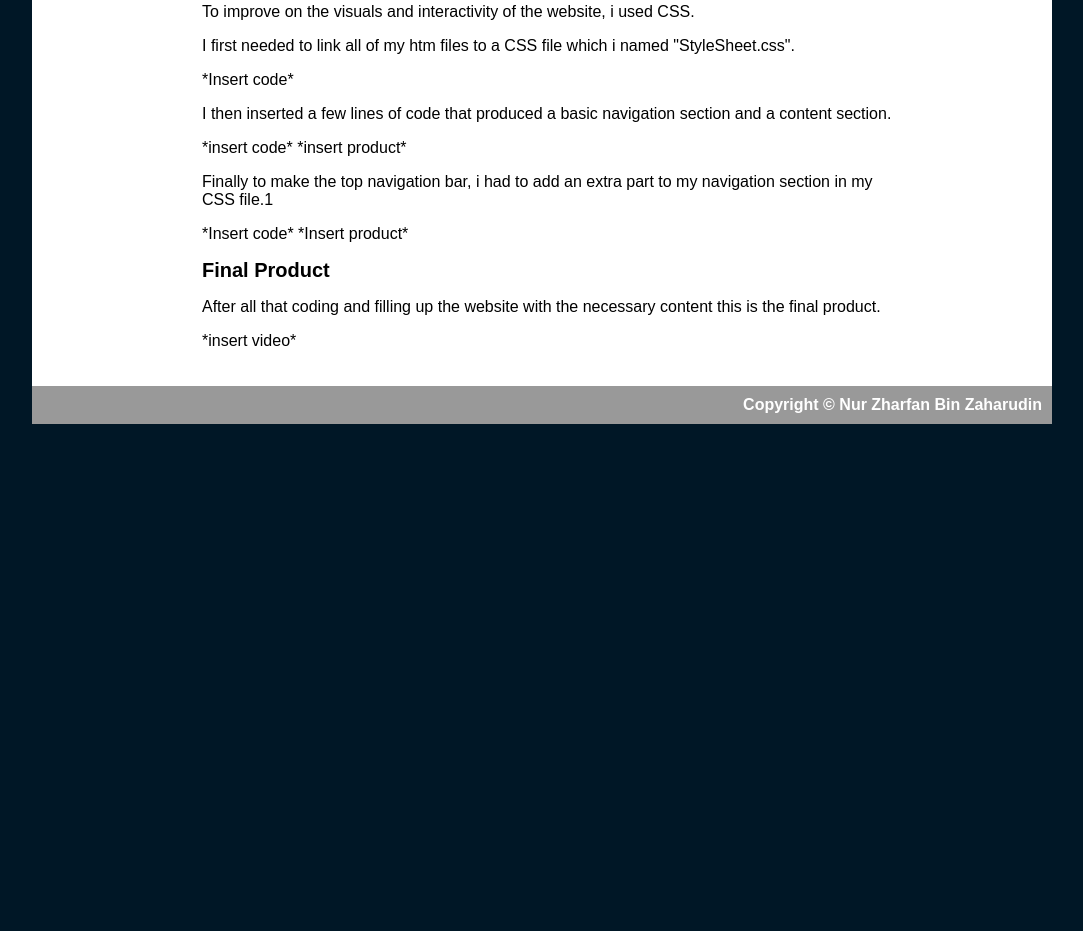
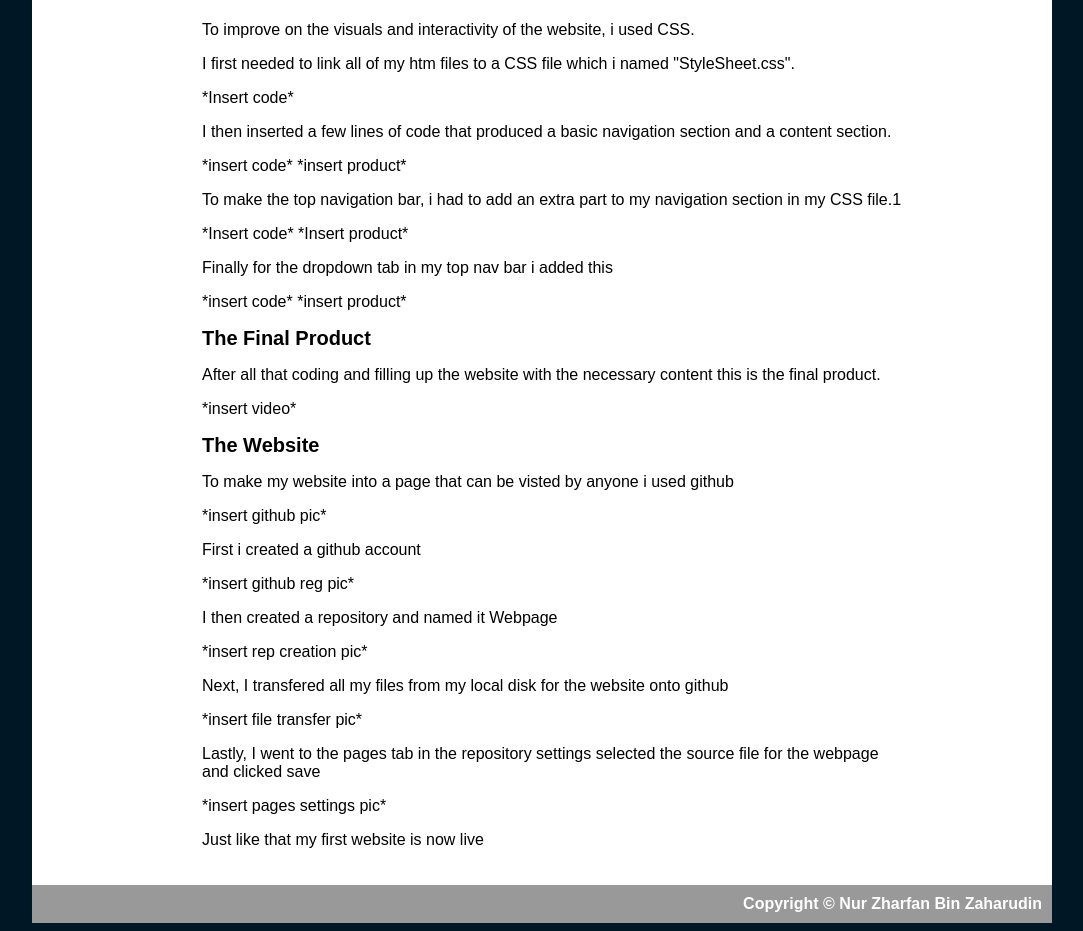
Before and after one commit to Zharkipas/Webpage, a plain HTML site: page Web.htm in a window 1280 px wide. Shown: the part 658-1589 px from the top of the page, without its empty margins (98-1181 px from the left). Before the commit the page ends 1090 px from the top, so only its background shows below. Drawn offline with Linux system fonts and the light colour scheme.

Commit message:
Update 1.1.7
Web dev content update

```diff
--- a/Web.htm
+++ b/Web.htm
@@ -52,24 +52,42 @@
                     <Li>Common HTML tags, images, hyperlinks</Li>
                     <Li>CSS and style sheets</Li>
                 </ul>
+
                 <h4>The base</h4>
-                <p>When i created this website i started off with a skeleton code using HTML and named it index.htm.</p>
+                <p>When i created this website i started off with a skeleton code using HTML and named it index.htm and made it on my local hard disk.</p>
                 <p>*insert code* *insert product*</p>
                 <p>Afterwards, i duplicated the origial index.htm file and renamed them to the different sections that i needed for my website.</p>
                 <p>*insert code* *insert product*</p>
                 <p>I then did the hyperlinks for each page and added "selected" as a class for each individual page for when i work on the visuals of the website.</p>
                 <p>*insert code* *insert product*</p>
+
                 <h4>The Visuals</h4>
                 <p>To improve on the visuals and interactivity of the website, i used CSS.</p>
                 <p>I first needed to link all of my htm files to a CSS file which i named "StyleSheet.css".</p>
                 <p>*Insert code*</p>
                 <p>I then inserted a few lines of code that produced a basic navigation section and a content section.</p>
                 <p>*insert code* *insert product*</p>
-                <p>Finally to make the top navigation bar, i had to add an extra part to my navigation section in my CSS file.1 </p>
+                <p>To make the top navigation bar, i had to add an extra part to my navigation section in my CSS file.1 </p>
                 <p>*Insert code* *Insert product*</p>
-                <h4>Final Product</h4>
+                <p>Finally for the dropdown tab in my top nav bar i added this</p>
+                <p>*insert code* *insert product*</p>
+
+                <h4>The Final Product</h4>
                 <p>After all that coding and filling up the website with the necessary content this is the final product.</p>
                 <p>*insert video*</p>
+
+                <h4>The Website</h4>
+                <p>To make my website into a page that can be visted by anyone i used github</p>
+                <p>*insert github pic*</p>
+                <p>First i created a github account</p>
+                <p>*insert github reg pic*</p>
+                <p>I then created a repository and named it Webpage</p>
+                <p>*insert rep creation pic*</p>
+                <p>Next, I transfered all my files from my local disk for the website onto github</p>
+                <p>*insert file transfer pic*</p>
+                <p>Lastly, I went to the pages tab in the repository settings selected the source file for the webpage and clicked save</p>
+                <p>*insert pages settings pic*</p>
+                <p>Just like that my first website is now live</p>
             </div>
         </div>
 
```
